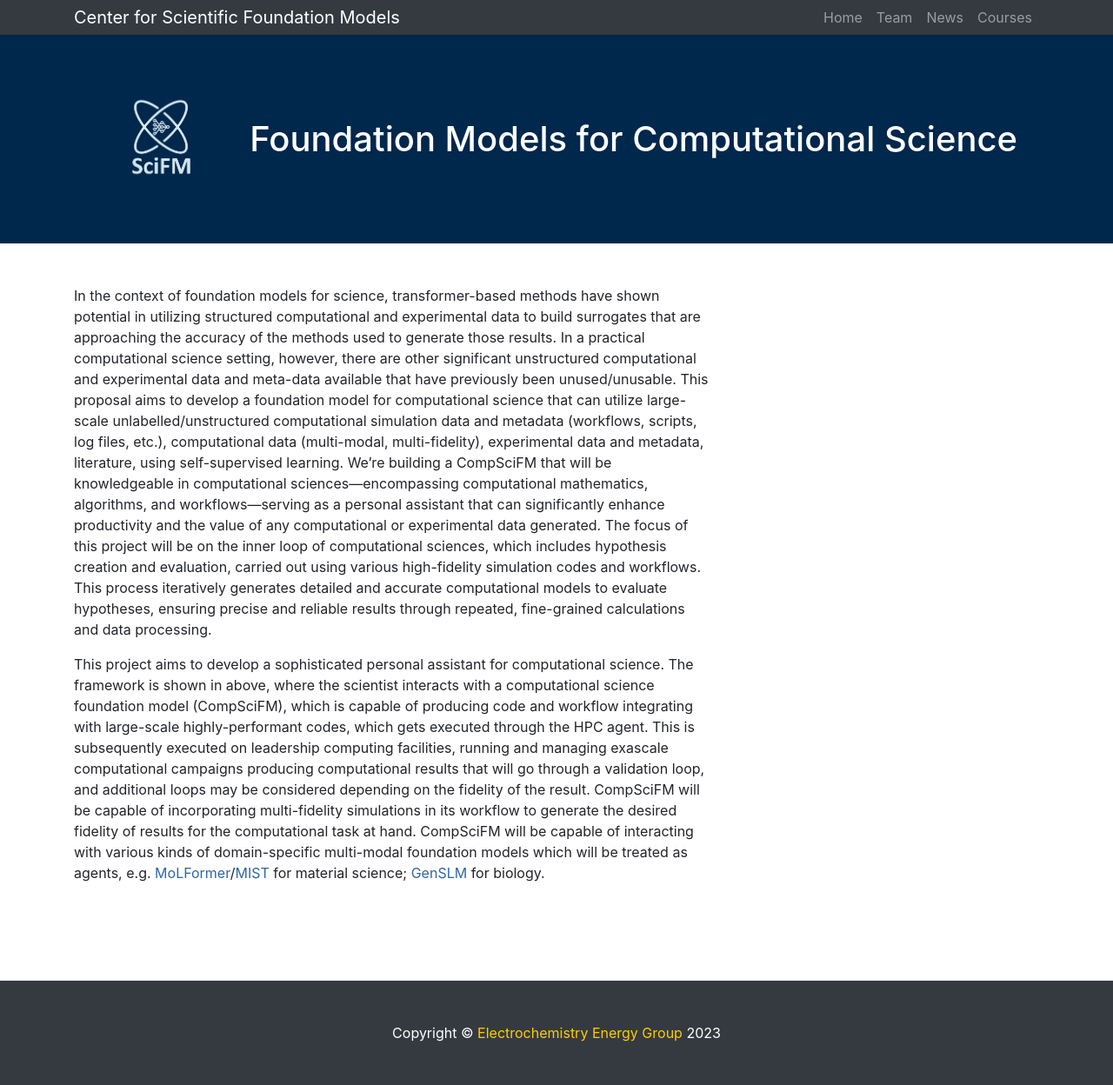
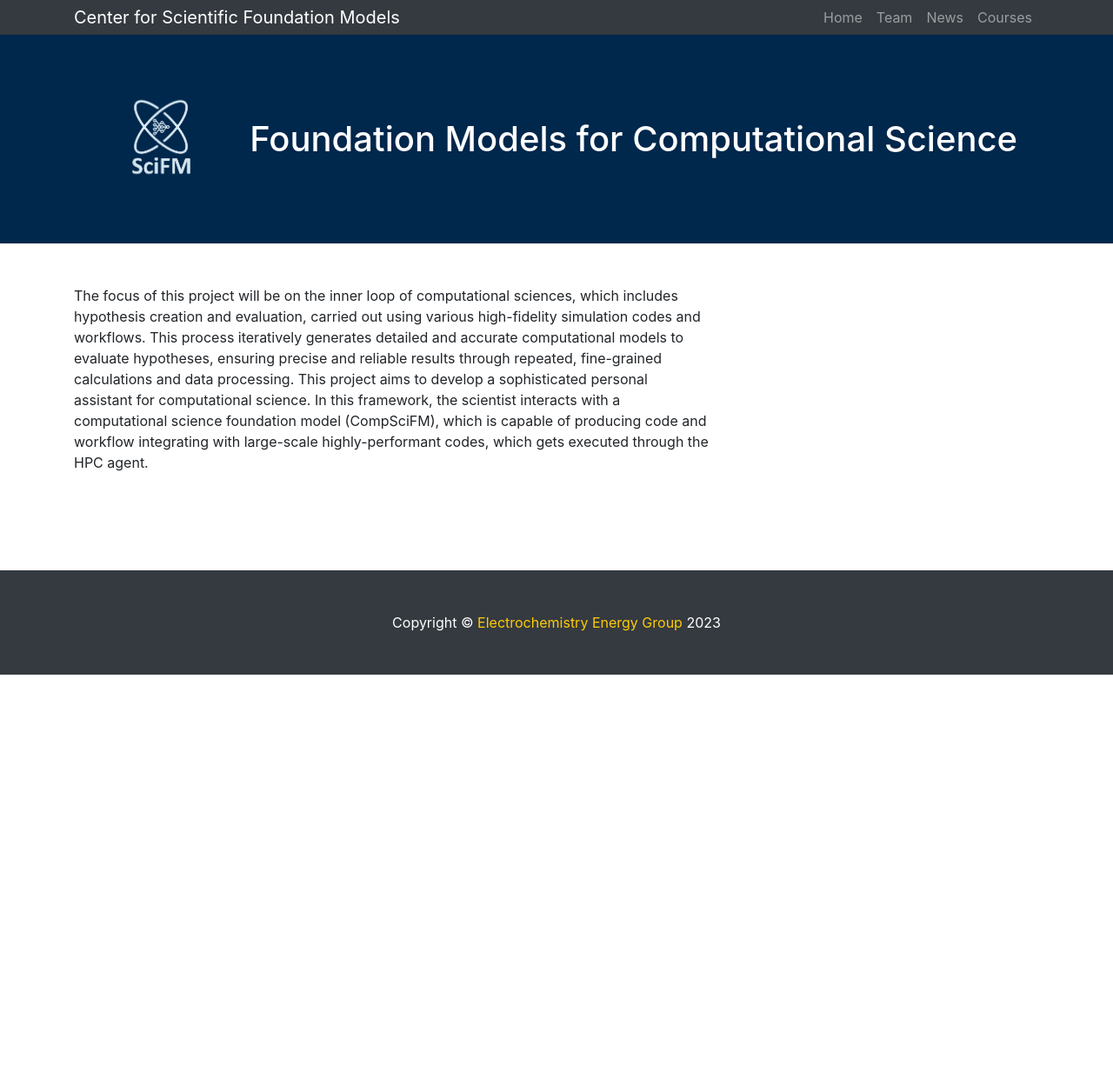
Before and after one commit to scifm/scifm.github.io, a Jekyll site: the page built from _projects/compsci.md, in a window 1280 px wide. Shown: the whole page at 87% size. Built offline with Jekyll 4.4.1, drawn with Linux system fonts in a browser that asks for light colours; nearby versions of some CDN libraries; after the commit the page ends 900 px from its top, so only the background shows below that.

Commit message:
update compscifm text

```diff
--- a/_projects/compsci.md
+++ b/_projects/compsci.md
@@ -10,9 +10,4 @@ people:
 - venkvis
 - arvind
 ---
-
-In the context of foundation models for science, transformer-based methods have shown potential in utilizing structured computational and experimental data to build surrogates that are approaching the accuracy of the methods used to generate those results. In a practical computational science setting, however, there are other significant unstructured computational and experimental data and meta-data available that have previously been unused/unusable. This proposal aims to develop a foundation model for computational science that can utilize large-scale unlabelled/unstructured computational simulation data and metadata (workflows, scripts, log files, etc.), computational data (multi-modal, multi-fidelity), experimental data and metadata, literature, using self-supervised learning.
-We're building a CompSciFM that will be knowledgeable in computational sciences—encompassing computational mathematics, algorithms, and workflows—serving as a personal assistant that can significantly enhance productivity and the value of any computational or experimental data generated.
-The focus of this project will be on the inner loop of computational sciences, which includes hypothesis creation and evaluation, carried out using various high-fidelity simulation codes and workflows. This process iteratively generates detailed and accurate computational models to evaluate hypotheses, ensuring precise and reliable results through repeated, fine-grained calculations and data processing.
-
-This project aims to develop a sophisticated personal assistant for computational science.  The framework is shown in above, where the scientist interacts with a computational science foundation model (CompSciFM), which is capable of producing code and workflow integrating with large-scale highly-performant codes, which gets executed through the HPC agent.  This is subsequently executed on leadership computing facilities, running and managing exascale computational campaigns producing computational results that will go through a validation loop, and additional loops may be considered depending on the fidelity of the result. CompSciFM will be capable of incorporating multi-fidelity simulations in its workflow to generate the desired fidelity of results for the computational task at hand.  CompSciFM will be capable of interacting with various kinds of domain-specific multi-modal foundation models which will be treated as agents, e.g. [MoLFormer](https://arxiv.org/abs/2106.09553)/[MIST](./catalyst.md) for material science; [GenSLM](./biology.md) for biology.
+The focus of this project will be on the inner loop of computational sciences, which includes hypothesis creation and evaluation, carried out using various high-fidelity simulation codes and workflows. This process iteratively generates detailed and accurate computational models to evaluate hypotheses, ensuring precise and reliable results through repeated, fine-grained calculations and data processing.  This project aims to develop a sophisticated personal assistant for computational science. In this framework, the scientist interacts with a computational science foundation model (CompSciFM), which is capable of producing code and workflow integrating with large-scale highly-performant codes, which gets executed through the HPC agent.
```
